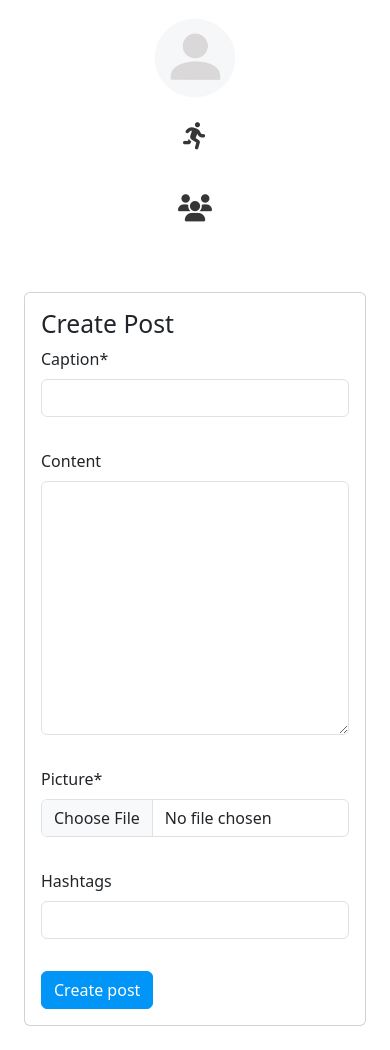
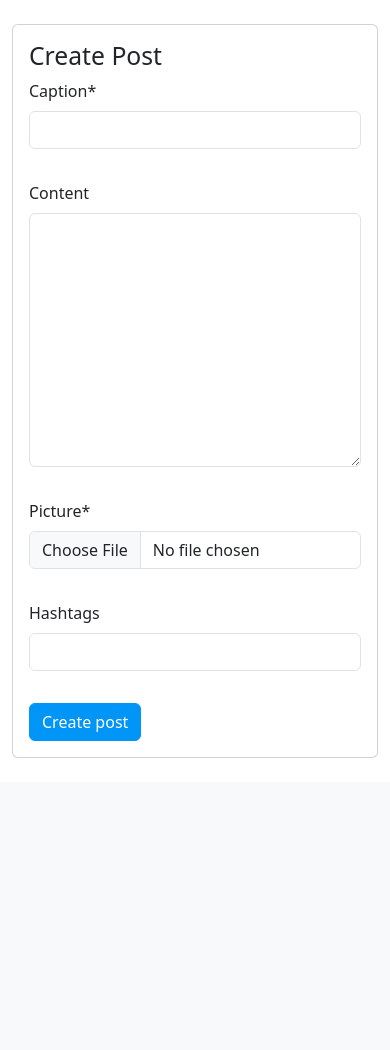
Before and after one commit to SoundsBetter/DjangoGramm, a Django app: page /posts/accounts/1/create/ in a window 390 px wide. Shown: the part 218-1268 px from the top of the page. After the commit the page ends 976 px from the top, so only its background shows below. Run offline with Django 4.2, Linux system fonts and the light colour scheme; the visitor is signed in with stand-in values (Sample User, id 1); some libraries are stand-ins or nearby versions.

Commit message:
come visual fixs

```diff
--- a/posts/views.py
+++ b/posts/views.py
@@ -141,10 +141,7 @@ class PostsListView(LoginRequiredMixin, ListView):
         user_id = self.request.GET.get("user")  # type: ignore
 
         if user_id:
-            try:
-                user = User.objects.get(pk=user_id)
-            except User.DoesNotExist:
-                user = None
+            user = get_object_or_404(User, pk=user_id)
             context["profile_user"] = user
         context["feed_name"] = "All posts"
         return context
--- a/static/css/dev.css
+++ b/static/css/dev.css
@@ -11,7 +11,7 @@
 /*}*/
 
 /*.row {*/
-/*    border: 1px solid blue;*/
+/*    border: 5px solid blue;*/
 /*}*/
 
 /*.col {*/
--- a/static/css/main.css
+++ b/static/css/main.css
@@ -101,3 +101,26 @@
     border-radius: 50%; /* Додає круглу форму */
     background-color: #fff; /* Білий колір фону для індикаторів */
 }
+
+.icon-size {
+    font-size: large; /* Початковий розмір іконки */
+}
+
+/* Медіа-запити для зменшення іконок на певних розмірах екрану */
+@media (max-width: 1200px) {
+    .icon-size {
+        font-size: medium; /* Трохи менший розмір на середніх екранах */
+    }
+}
+
+@media (max-width: 768px) {
+    .icon-size {
+        font-size: small; /* Ще менший розмір на малих екранах */
+    }
+}
+
+@media (max-width: 480px) {
+    .icon-size {
+        font-size: x-small; /* Дуже маленький розмір на дуже малих екранах */
+    }
+}
--- a/templates/base_profile.html
+++ b/templates/base_profile.html
@@ -2,9 +2,8 @@
 {% load static %}
 {% block content %}
     {{ block.super }}
-    <div class="container-fluid mt-2">
     <div class="row">
-            <div class="col-md-2 align-items-center-center">
+        <div class="col-md-2 d-none d-md-block align-items-center-center">
             <p class="d-flex flex-column align-items-center">
                 <a href="{% url 'accounts:profile' user_id=user.id %}"><img
                         src="{% if user.userprofile.avatar %}
@@ -13,20 +12,20 @@
                         {% endif %}"
                         alt="User Avatar"
                         class="rounded-circle"
-                            style="width: 100px; height: 100px;"></a>
+                        style="width: 80%; max-width: 120px; height: auto;"></a>
             </p>
-                <p class="d-flex flex-column align-items-center mb-5">
+            <p class="d-flex flex-column align-items-center m-5">
                 <a class="menu-btn" href="{% url 'accounts:following' %}"><i
-                            class="fa-solid fa-person-running"></i></a>
+                        class="fa-solid fa-person-running icon-size"
+                        style="font-size: large"></i></a>
             </p>
-                <p class="d-flex flex-column align-items-center mb-5">
+            <p class="d-flex flex-column align-items-center m-5">
                 <a class="menu-btn" href="{% url 'accounts:followers' %}"><i
-                            class="fa-solid fa-users"></i></a></p>
+                        class="fa-solid fa-users icon-size"></i></a></p>
         </div>
-            <div class="col-lg-10">
+        <div class="col-lg-10 col-sm-10">
             {% block main %}
             {% endblock %}
         </div>
     </div>
-    </div>
 {% endblock %}
```
Lines whose indentation alone changed are shown as unchanged.
